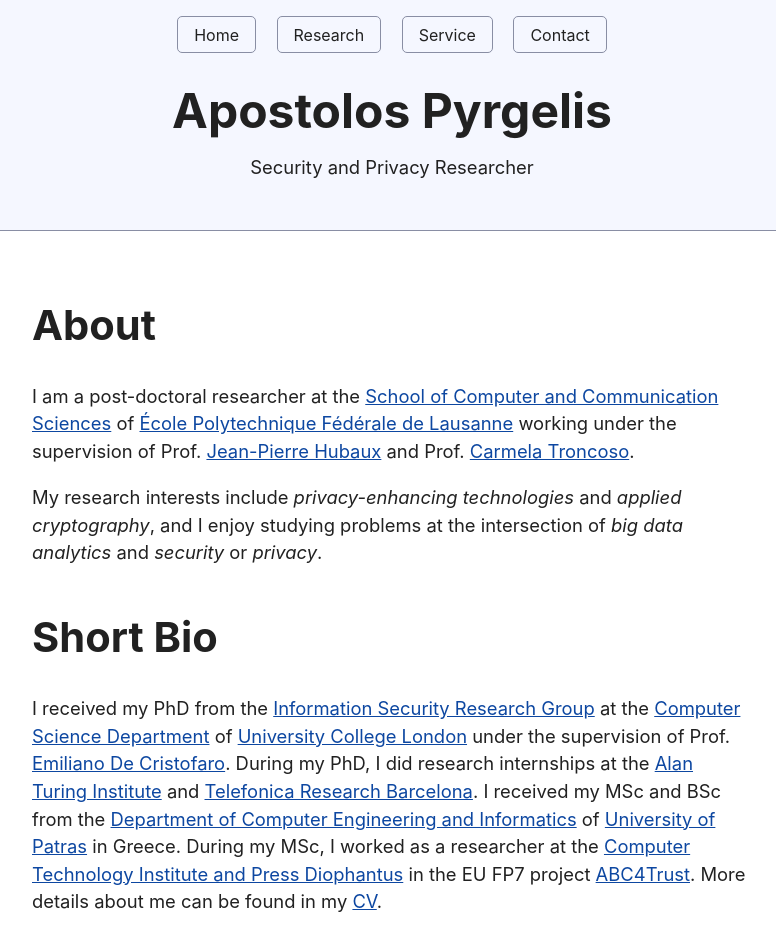
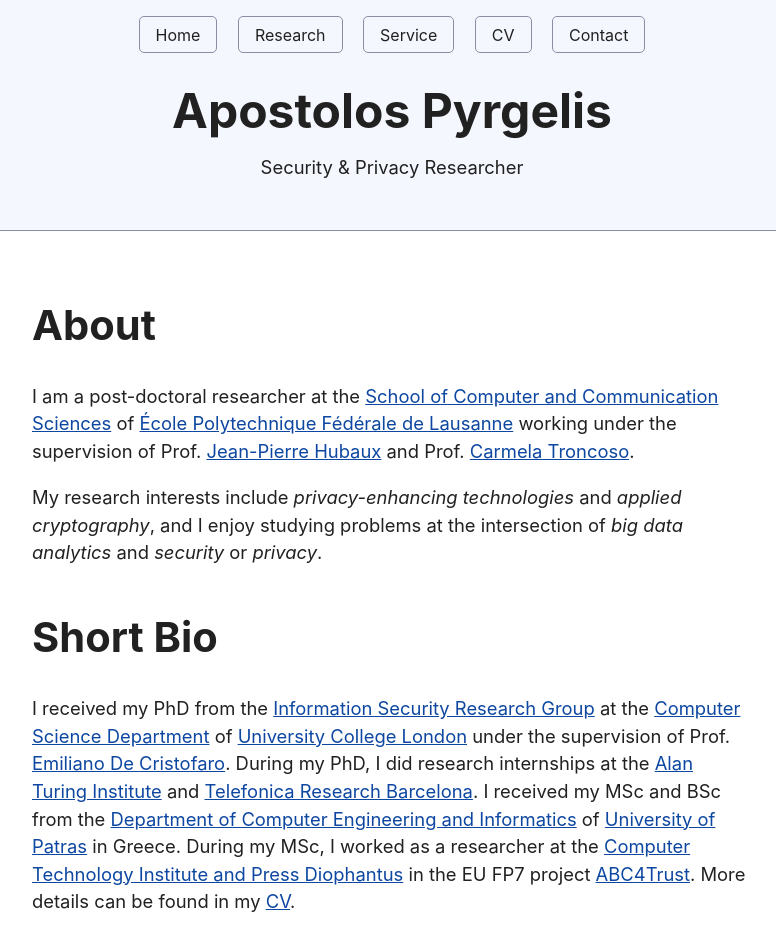
Before and after one commit to mex2meou/mex2meou.github.io, a plain HTML site: page index.html in a window 1280 px wide. Shown: the top 952 px of the page, without its empty margins (248-1024 px from the left). Drawn offline with Linux system fonts and the light colour scheme.

Commit message:
small update

```diff
--- a/index.html
+++ b/index.html
@@ -19,11 +19,12 @@
 	  <a href="index.html">Home</a>
 	  <a href="research.html">Research</a>
 	  <a href="service.html">Service</a>
+	  <a href="files/cv_pyrgelis.pdf">CV</a>
 	  <a href="contact.html">Contact</a>
 	</nav>
 
     <h1>Apostolos Pyrgelis</h1>
-    <p>Security and Privacy Researcher</p>
+    <p>Security & Privacy Researcher</p>
 	</header>
 
 	<main>
@@ -36,9 +37,7 @@
 
 		<h2>Short Bio</h2>
 
-		<p>I received my PhD from the <a href="http://sec.cs.ucl.ac.uk/">Information Security Research Group</a> at the <a href="http://www.cs.ucl.ac.uk/home/">Computer Science Department</a> of <a href="https://www.ucl.ac.uk/">University College London</a> under the supervision of Prof. <a href="https://emilianodc.com/">Emiliano De Cristofaro</a>. During my PhD, I did research internships at the <a href="https://www.turing.ac.uk/">Alan Turing Institute</a> and <a href="http://www.tid.es/">Telefonica Research Barcelona</a>. I received my MSc and BSc from the <a href="https://www.ceid.upatras.gr/en">Department of Computer Engineering and Informatics</a> of <a href="http://www.upatras.gr/en">University of Patras</a> in Greece. During my MSc, I worked as a researcher at the <a href="http://www.cti.gr/en/">Computer Technology Institute and Press Diophantus</a> in the EU FP7 project <a href="https://abc4trust.eu/">ABC4Trust</a>. More details about me can be found in my <a href="files/cv_pyrgelis.pdf">CV</a>.</p>
-      </div>
-    </div>
+		<p>I received my PhD from the <a href="http://sec.cs.ucl.ac.uk/">Information Security Research Group</a> at the <a href="http://www.cs.ucl.ac.uk/home/">Computer Science Department</a> of <a href="https://www.ucl.ac.uk/">University College London</a> under the supervision of Prof. <a href="https://emilianodc.com/">Emiliano De Cristofaro</a>. During my PhD, I did research internships at the <a href="https://www.turing.ac.uk/">Alan Turing Institute</a> and <a href="http://www.tid.es/">Telefonica Research Barcelona</a>. I received my MSc and BSc from the <a href="https://www.ceid.upatras.gr/en">Department of Computer Engineering and Informatics</a> of <a href="http://www.upatras.gr/en">University of Patras</a> in Greece. During my MSc, I worked as a researcher at the <a href="http://www.cti.gr/en/">Computer Technology Institute and Press Diophantus</a> in the EU FP7 project <a href="https://abc4trust.eu/">ABC4Trust</a>. More details can be found in my <a href="files/cv_pyrgelis.pdf">CV</a>.</p>
 
 	</main>
 
```
Also changed, not shown: contact.html (+2 -1 lines), research.html (+2 -1 lines), service.html (+2 -1 lines), 1 other file.
